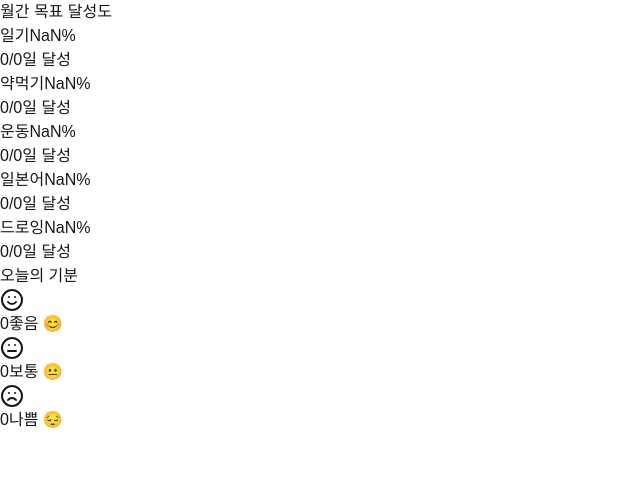
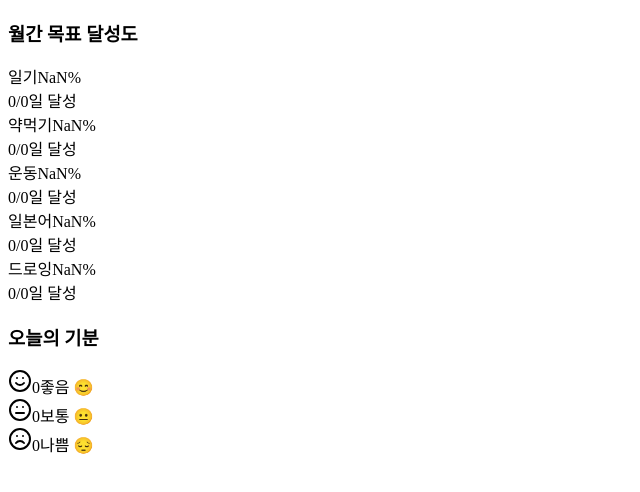
Before and after one commit to danmooo2i/copynotion-monthly-review, a Next.js app: page / in a window 1280 px wide. Shown: the top 492 px of the page, without its empty margins (0-640 px from the left). Built offline with nearby package versions, Linux system fonts and the light colour scheme; no server answers.

Commit message:
Update layout.js

```diff
--- a/src/app/layout.js
+++ b/src/app/layout.js
@@ -1,30 +1,12 @@
-import localFont from "next/font/local";
-import "./globals.css";
-
-const geistSans = localFont({
-  src: "./fonts/GeistVF.woff",
-  variable: "--font-geist-sans",
-  weight: "100 900",
-});
-const geistMono = localFont({
-  src: "./fonts/GeistMonoVF.woff",
-  variable: "--font-geist-mono",
-  weight: "100 900",
-});
-
 export const metadata = {
-  title: "Create Next App",
-  description: "Generated by create next app",
-};
+  title: 'Notion Monthly Review',
+  description: 'Monthly review dashboard for Notion data',
+}
 
 export default function RootLayout({ children }) {
   return (
     <html lang="en">
-      <body
-        className={`${geistSans.variable} ${geistMono.variable} antialiased`}
-      >
-        {children}
-      </body>
+      <body>{children}</body>
     </html>
   );
 }
```
